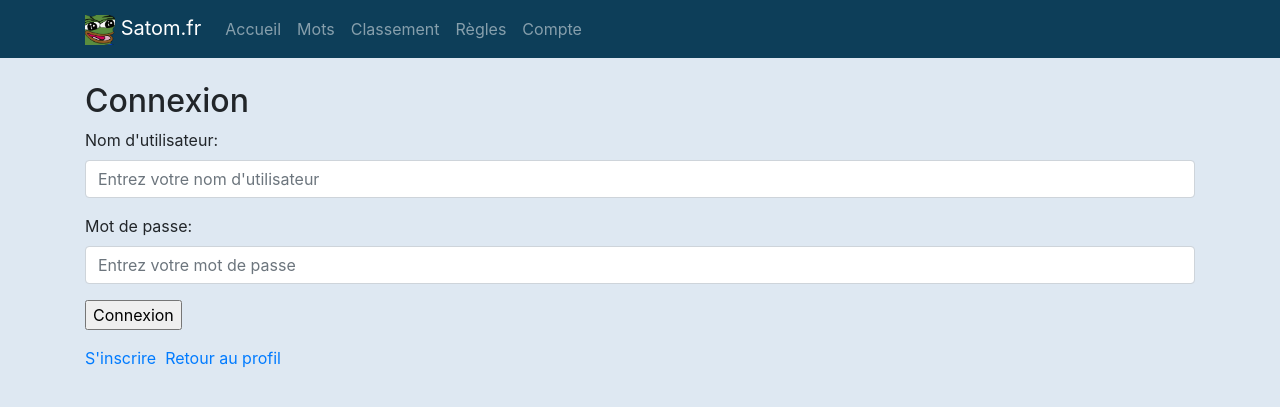
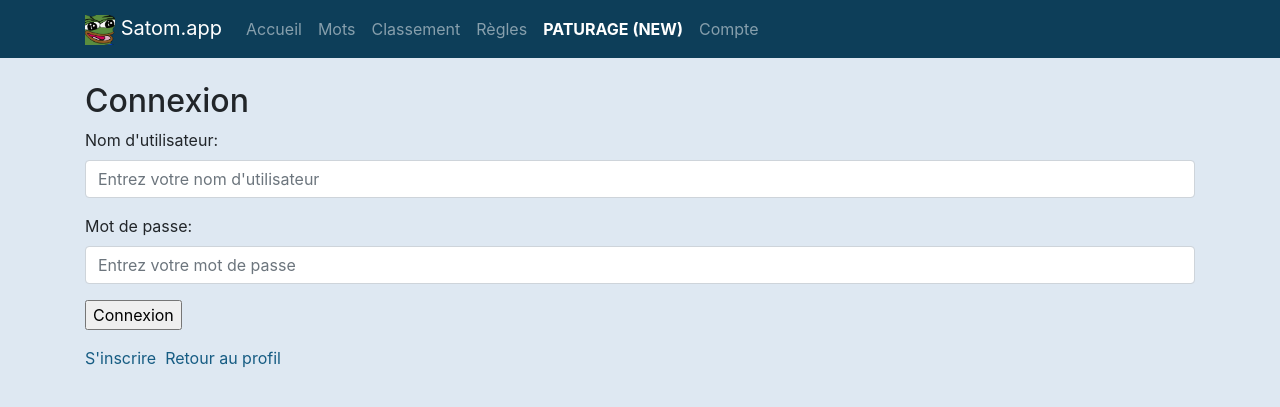
Before and after one commit to Gubendo/satom, a Django app: a page that uses sutom_game/templates/base.html in a window 1280 px wide. Shown: the top 407 px of the page. Run offline with Django 4.2, Linux system fonts and the light colour scheme; some libraries are stand-ins or nearby versions.

Commit message:
fix burger menu + add paturage to main menu

```diff
--- a/enclose/static/enclose/enclose.css
+++ b/enclose/static/enclose/enclose.css
@@ -194,14 +194,12 @@ canvas.locked {
   pointer-events: none;
 
   transition: opacity 0.2s ease, transform 0.2s ease;
-  transform: translateX(-50%) scale(0.97);
 
   z-index: 9999;
 }
 
 .drawer.open {
   opacity: 1;
-  transform: translateX(-50%) scale(1);
   pointer-events: auto;
 }
 
@@ -286,4 +284,8 @@ canvas.locked {
 
     border-radius: 12px;
   }
+
+  .drawer.open {
+    transform: translateX(-50%);
+  }
 }
--- a/sutom_game/templates/base.html
+++ b/sutom_game/templates/base.html
@@ -34,8 +34,14 @@
     }
 
      a {
-    color: ##165c83;
+    color: #165c83;
     }
+
+    a.test {
+    color: white !important;
+    font-weight: bold;
+    }
+
     .btn-primary.done-btn {
 	background-color: #2c8b31;
 	border-color: #2c8b31;
@@ -58,7 +64,7 @@
     <div class="container">
         <a class="navbar-brand" href="{% url 'hello_world' %}">
             <img src="{% static 'peepo.png' %}" width="30" height="30" alt="">
-            Satom.fr
+            Satom.app
 
         </a>
         <button class="navbar-toggler" type="button" data-toggle="collapse" data-target="#navbarSupportedContent" aria-controls="navbarSupportedContent" aria-expanded="false" aria-label="Toggle navigation">
@@ -80,8 +86,11 @@
                   <a class="nav-link" href="{% url 'rules' %}">Règles</a>
               </li>
               <li class="nav-item">
+                <a class="nav-link test" href="{% url 'enclose' %}">PATURAGE (NEW)</a>
+               </li>
+              <li class="nav-item">
                 <a class="nav-link" href="{% url 'dashboard' %}">Compte</a>
-            </li>
+              </li>
           </ul>
         </div>
     </div>
--- a/sutom_game/urls.py
+++ b/sutom_game/urls.py
@@ -21,6 +21,6 @@ urlpatterns = [
     path('', include('hello_world.urls')),
     path('user/', include('users.urls')),
     path('satom/', include('satom.urls')),
-    path("paturage/", include("enclose.urls")),
+    path("paturage/", include("enclose.urls"), name="paturage"),
     path("paturage/api/", include("enclose.api.urls")),
 ]
```
